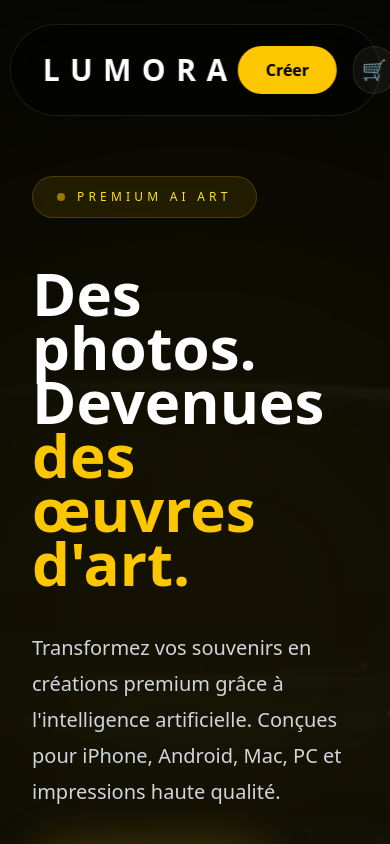
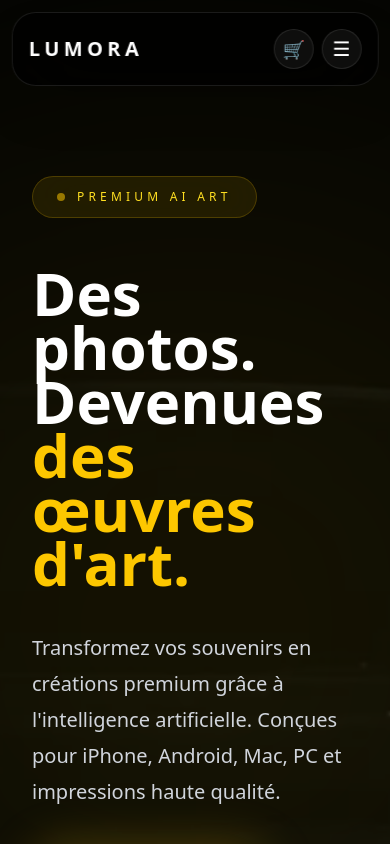
Before and after one commit to LUMORA-77/lumora, a Next.js app: page / in a window 390 px wide. Shown: the top 844 px of the page. Built offline with nearby package versions, Linux system fonts and the light colour scheme; no server answers.

Commit message:
Ameliore la navbar mobile

```diff
--- a/src/app/components/navbar.tsx
+++ b/src/app/components/navbar.tsx
@@ -1,109 +1,135 @@
 "use client";
 
 import Link from "next/link";
+import { useState } from "react";
 import { useCart } from "@/context/CartContext";
 import UserButton from "./UserButton";
 
 export default function Navbar() {
-
   const { cart } = useCart();
+  const [menuOpen, setMenuOpen] = useState(false);
 
   return (
-    <nav className="fixed left-1/2 top-6 z-50 w-[95%] max-w-7xl -translate-x-1/2">
-
-      <div className="rounded-full border border-white/10 bg-black/50 backdrop-blur-2xl">
-
-        <div className="flex items-center justify-between px-8 py-5">
-
-
+    <nav className="fixed left-1/2 top-3 z-50 w-[94%] max-w-7xl -translate-x-1/2 sm:top-5">
+      <div className="rounded-3xl border border-white/10 bg-black/70 shadow-2xl backdrop-blur-2xl">
+        <div className="flex items-center justify-between px-4 py-4 sm:px-6 lg:px-8">
           {/* Logo */}
-
           <Link
             href="/"
-            className="text-3xl font-black tracking-[0.35em]"
+            className="text-xl font-black tracking-[0.22em] sm:text-2xl lg:text-3xl lg:tracking-[0.35em]"
+            onClick={() => setMenuOpen(false)}
           >
             LUMORA
           </Link>
 
-
-          {/* Navigation */}
-
-          <div className="hidden lg:flex items-center gap-10">
-
+          {/* Navigation ordinateur */}
+          <div className="hidden items-center gap-10 lg:flex">
             <Link
               href="/"
-              className="text-gray-300 hover:text-white transition"
+              className="text-gray-300 transition hover:text-white"
             >
               Accueil
             </Link>
 
-
             <Link
               href="/boutique"
-              className="text-gray-300 hover:text-white transition"
+              className="text-gray-300 transition hover:text-white"
             >
               Boutique
             </Link>
 
-          </div>
-
-
-
-          {/* Actions */}
-
-          <div className="flex items-center gap-4">
-
-
             <Link
               href="/creer"
-              className="rounded-full bg-yellow-400 px-7 py-3 font-bold text-black hover:scale-105 transition"
+              className="text-gray-300 transition hover:text-white"
             >
               Créer
             </Link>
+          </div>
 
-
-
+          {/* Actions */}
+          <div className="flex items-center gap-2 sm:gap-3">
             <Link
               href="/panier"
-              className="relative flex h-12 w-12 items-center justify-center rounded-full border border-white/10 bg-white/5 text-xl"
+              aria-label="Ouvrir le panier"
+              className="relative flex h-10 w-10 items-center justify-center rounded-full border border-white/10 bg-white/5 text-lg transition hover:bg-white/10 sm:h-12 sm:w-12 sm:text-xl"
             >
-
               🛒
 
               {cart.length > 0 && (
-
-                <span className="absolute -right-2 -top-2 flex h-6 w-6 items-center justify-center rounded-full bg-yellow-400 text-xs font-black text-black">
-
+                <span className="absolute -right-1 -top-1 flex h-5 min-w-5 items-center justify-center rounded-full bg-yellow-400 px-1 text-[10px] font-black text-black sm:-right-2 sm:-top-2 sm:h-6 sm:min-w-6 sm:text-xs">
                   {cart.length}
-
                 </span>
-
               )}
-
             </Link>
 
-
-
-            <div className="flex items-center gap-3">
-
+            <div className="hidden items-center gap-3 md:flex">
               <Link
                 href="/compte"
-    className="text-sm text-gray-300 hover:text-white"
+                className="text-sm text-gray-300 transition hover:text-white"
               >
                 Mon compte
               </Link>
 
               <UserButton />
-
             </div>
 
-
+            {/* Bouton menu mobile */}
+            <button
+              type="button"
+              aria-label="Ouvrir le menu"
+              aria-expanded={menuOpen}
+              onClick={() => setMenuOpen((current) => !current)}
+              className="flex h-10 w-10 items-center justify-center rounded-full border border-white/10 bg-white/5 text-xl transition hover:bg-white/10 lg:hidden"
+            >
+              {menuOpen ? "✕" : "☰"}
+            </button>
+          </div>
         </div>
 
+        {/* Menu mobile */}
+        {menuOpen && (
+          <div className="border-t border-white/10 px-4 pb-4 pt-3 lg:hidden">
+            <div className="flex flex-col gap-2">
+              <Link
+                href="/"
+                onClick={() => setMenuOpen(false)}
+                className="rounded-2xl px-4 py-3 text-gray-200 transition hover:bg-white/5 hover:text-white"
+              >
+                Accueil
+              </Link>
+
+              <Link
+                href="/boutique"
+                onClick={() => setMenuOpen(false)}
+                className="rounded-2xl px-4 py-3 text-gray-200 transition hover:bg-white/5 hover:text-white"
+              >
+                Boutique
+              </Link>
+
+              <Link
+                href="/creer"
+                onClick={() => setMenuOpen(false)}
+                className="rounded-2xl px-4 py-3 text-gray-200 transition hover:bg-white/5 hover:text-white"
+              >
+                Créer
+              </Link>
+
+              <Link
+                href="/compte"
+                onClick={() => setMenuOpen(false)}
+                className="rounded-2xl px-4 py-3 text-gray-200 transition hover:bg-white/5 hover:text-white"
+              >
+                Mon compte
+              </Link>
+
+              <div className="flex items-center justify-between rounded-2xl px-4 py-3">
+                <span className="text-gray-400">Profil</span>
+                <UserButton />
               </div>
-
             </div>
-
+          </div>
+        )}
+      </div>
     </nav>
   );
 }
```
Lines whose indentation alone changed are shown as unchanged.
